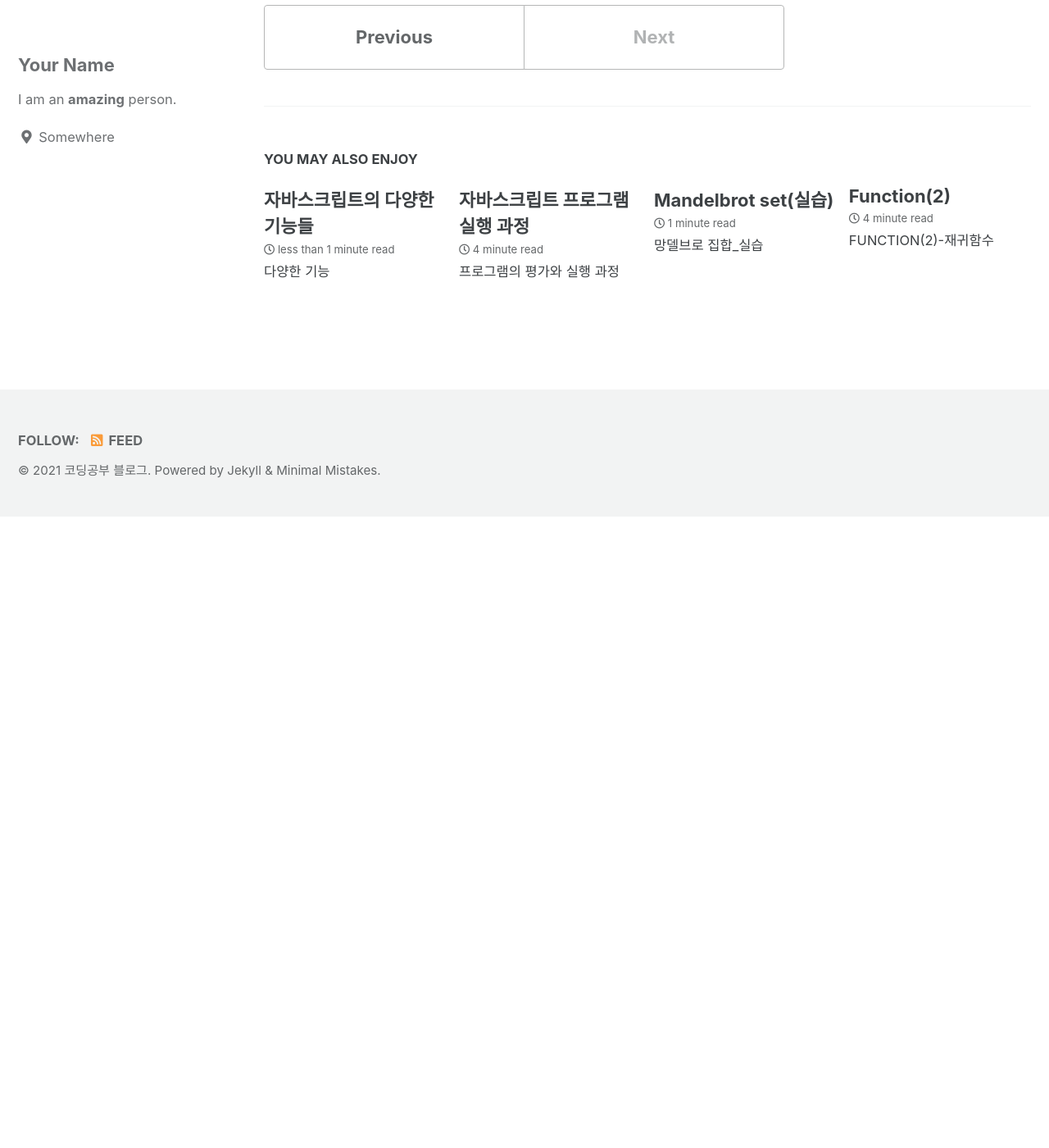
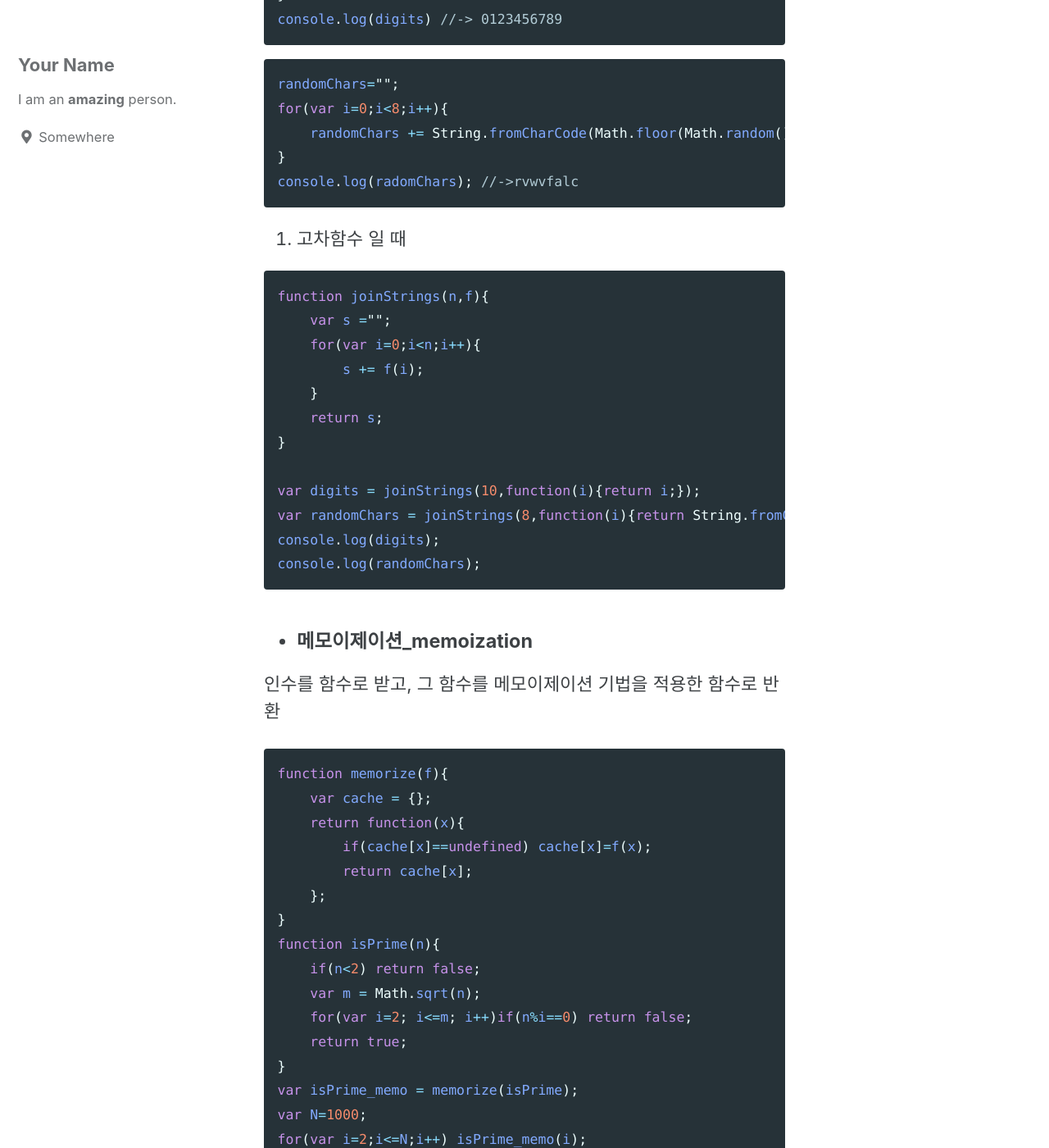
Before and after one commit to dareunk/dareunk.github.io, a Jekyll site: the page built from _posts/2021-08-02-function(3).md, in a window 1280 px wide and 1400 px high, scrolled down 6414 px. Shown: the whole window at 82% size. Built offline with Jekyll 4.4.1, drawn with Linux system fonts in a browser that asks for light colours; cached includes are drawn as plain includes; before the commit the page ends 7044 px from its top, so only the background shows below that; some of the changed text lies outside the part shown.

Commit message:
write higher order function

````diff
--- a/_posts/2021-08-02-function(3).md
+++ b/_posts/2021-08-02-function(3).md
@@ -209,3 +209,133 @@ f.g = function(){...};
 
 
 **추가된 프로퍼티는 그 함수를 실행시키지 않더라도 읽거나 쓸 수 있음**
+
+---
+
+### 고차함수
+
+함수를 인수로 받는 함수 또는 함수를 반환하는 함수
+
+* #### 예시
+
+1. 고차함수가 아닐 때
+
+```javascript
+digits = "";
+for(var i=0;i<10;i++){
+    digits += i;
+}
+console.log(digits) //-> 0123456789
+```
+
+```javascript
+randomChars="";
+for(var i=0;i<8;i++){
+    randomChars += String.fromCharCode(Math.floor(Math.random()*26)+"a".charCodeAt(0));
+}
+console.log(radomChars); //->rvwvfalc
+```
+
+2. 고차함수 일 때
+
+```javascript
+function joinStrings(n,f){
+    var s ="";
+    for(var i=0;i<n;i++){
+        s += f(i);
+    }
+    return s;
+}
+
+var digits = joinStrings(10,function(i){return i;});
+var randomChars = joinStrings(8,function(i){return String.fromCharCode(Math.floor(Math.random()*26)+"a".charCodeAt(0))});
+console.log(digits);
+console.log(randomChars);
+```
+
+* #### 메모이제이션_memoization
+
+인수를 함수로 받고, 그 함수를 메모이제이션 기법을 적용한 함수로 반환
+
+```javascript
+function memorize(f){
+    var cache = {};
+    return function(x){
+        if(cache[x]==undefined) cache[x]=f(x);
+        return cache[x];
+    };
+}
+function isPrime(n){
+    if(n<2) return false;
+    var m = Math.sqrt(n);
+    for(var i=2; i<=m; i++)if(n%i==0) return false;
+    return true;
+}
+var isPrime_memo = memorize(isPrime);
+var N=1000;
+for(var i=2;i<=N;i++) isPrime_memo(i);
+for(var i=2;i+2<=N;i++){
+    if(isPrime_memo(i) && isPrime_memo(i+2)) console.log(i+","+(i+2));
+}
+```
+
+-> **이 경우에는 메모이제이션을 적용하면 처리 속도가 느려짐** 프로퍼티 이름을 문자열(cache)로 설정하면 프로퍼티를 읽고 쓰는 속도가 느려지기 때문에 함수를 많이 호출하면 병목현상이 발생하게 됨
+
+
+* #### 함수의 합성
+
+f(x)와 g(x)가 있을 때, f(g(x))를 f와 g의 **합성함수**라고 함
+
+1. 인수가 한개인 합성함수
+
+```javascript
+function compose(f, g){
+    return function(x){
+        return f(g(x));
+    };
+}
+var square = function(X){return x*x;};
+var add1 = function(X){return x+1;};
+var h = compose(square,add1); //-> h(x)=(x+1)*(x+1)
+console.log(h(2)); //->9
+```
+
+2. 인수가 여러개인 합성함수
+
+```javascript
+function compose(f,g){
+    return function(){
+        return f.call(this,g.apply(this.arguments));
+    };
+}
+```
+
+* #### 부분적용
+
+인수를 여러 개 받는 함수의 몇몇 인수를 상수로 지정해 새로운 함수를 생성하는 기법
+
+```javascript
+function partial(f){
+    var args = arguments;
+    return function(){
+        var a =Array.prototype.slice.call(args,1)
+        for(var i=0,j=0;i<a.length;i++){
+            if(a[i]==undefiend) a[i]=arguments[j++];
+        }
+        return f.apply(this,a);
+    };
+}
+```
+
+* #### 커링
+
+인수를 두 개 이상 받는 함수를 분해하여 인수가 하나인 함수의 중첩함수로 변환
+
+```javascript
+var pow= function(exponent){
+    return function(base){
+        return Math.pow(base,exponent); // pow(exponent)(base)
+    };
+};
+var a = pow(2);
+console.log(a(3)); //-> 9
````
